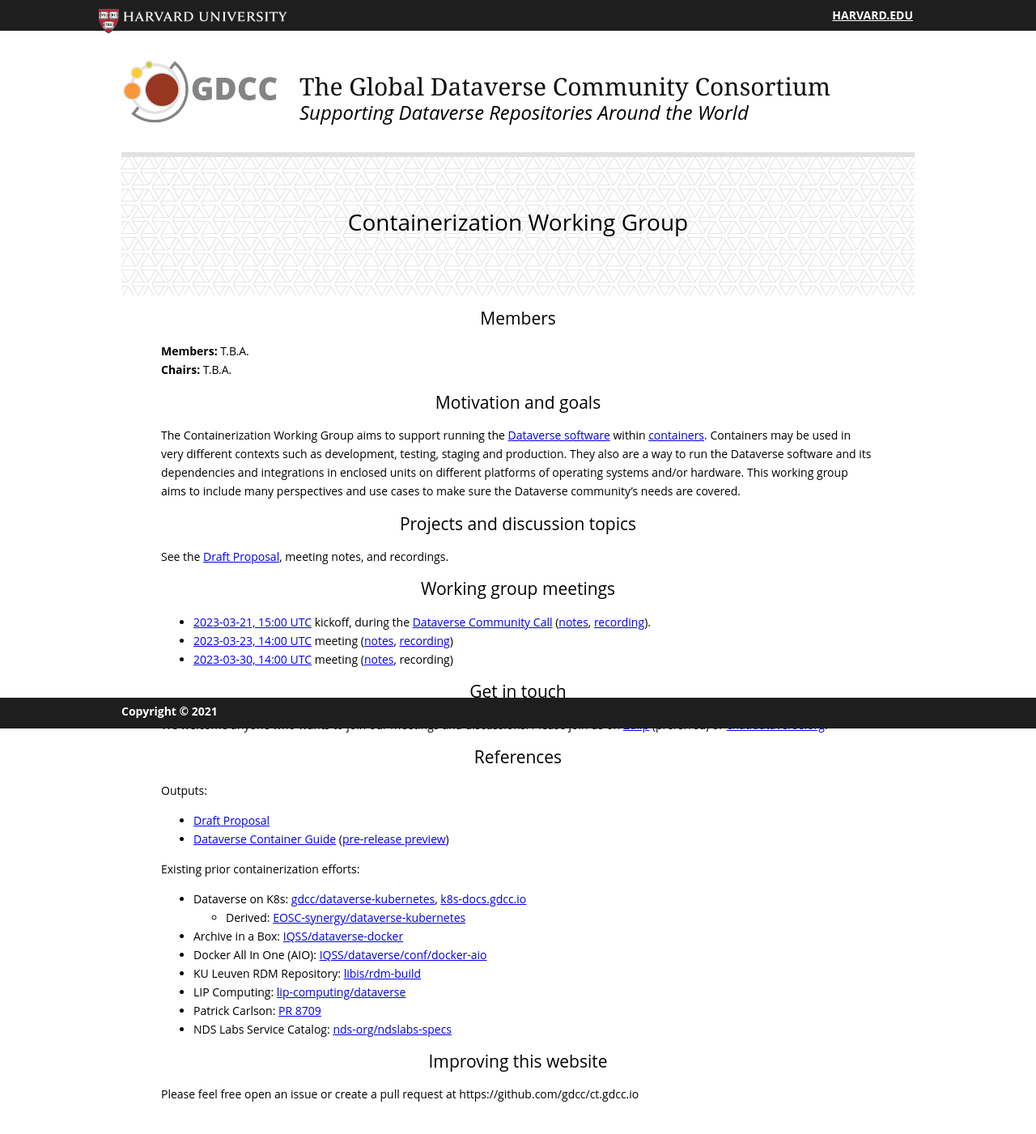
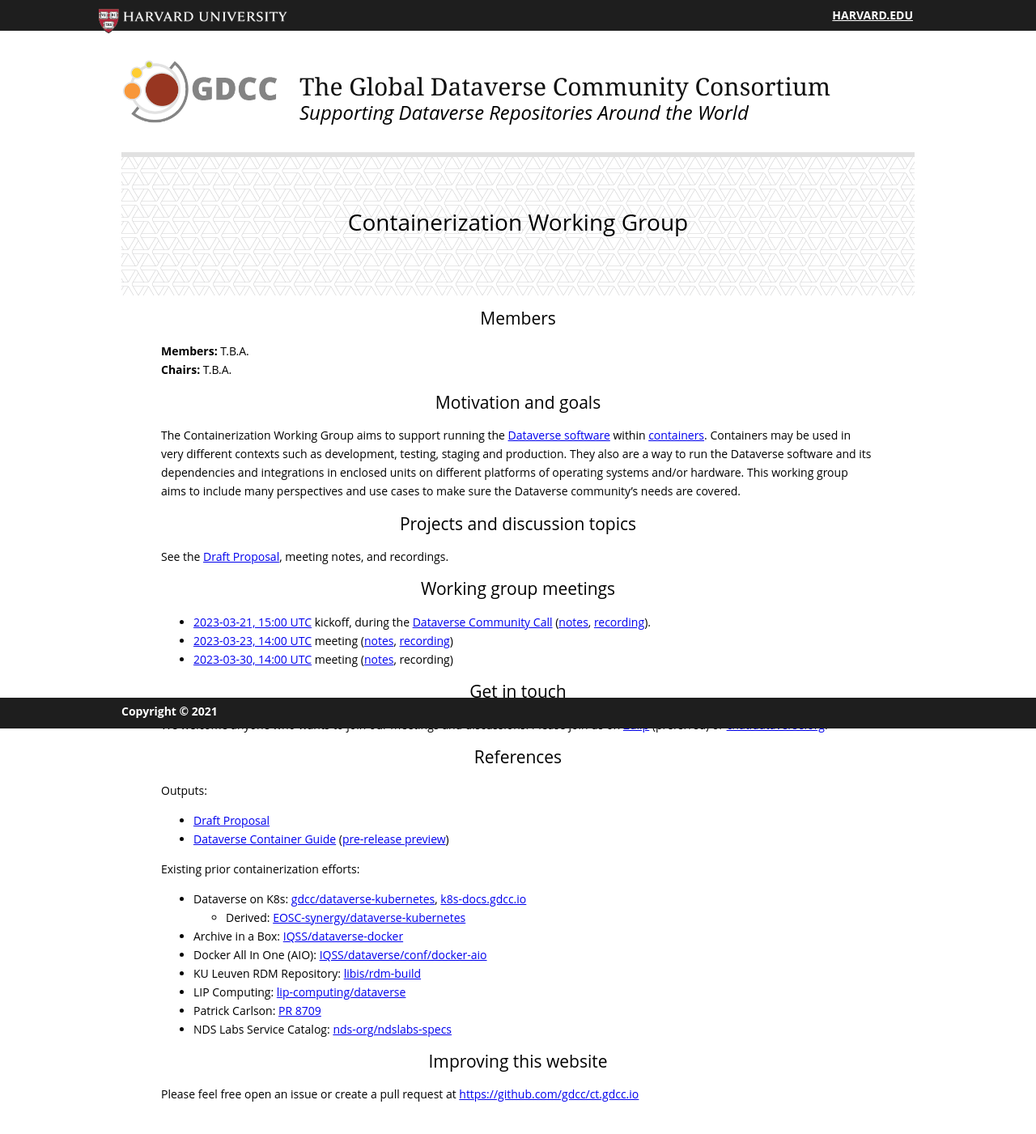
Before and after one commit to gdcc/ct.gdcc.io, a Jekyll site: the page built from index.md, in a window 1280 px wide. Shown: the whole page at 81% size. Built offline with Jekyll 4.4.1, drawn with Linux system fonts in a browser that asks for light colours; our own code applies the rules of GitHub Pages for plain Markdown files.

Commit message:
fix link

```diff
--- a/index.md
+++ b/index.md
@@ -47,4 +47,4 @@ Existing prior containerization efforts:
 
 ## Improving this website
 
-Please feel free open an issue or create a pull request at https://github.com/gdcc/ct.gdcc.io
+Please feel free open an issue or create a pull request at <https://github.com/gdcc/ct.gdcc.io>
```
